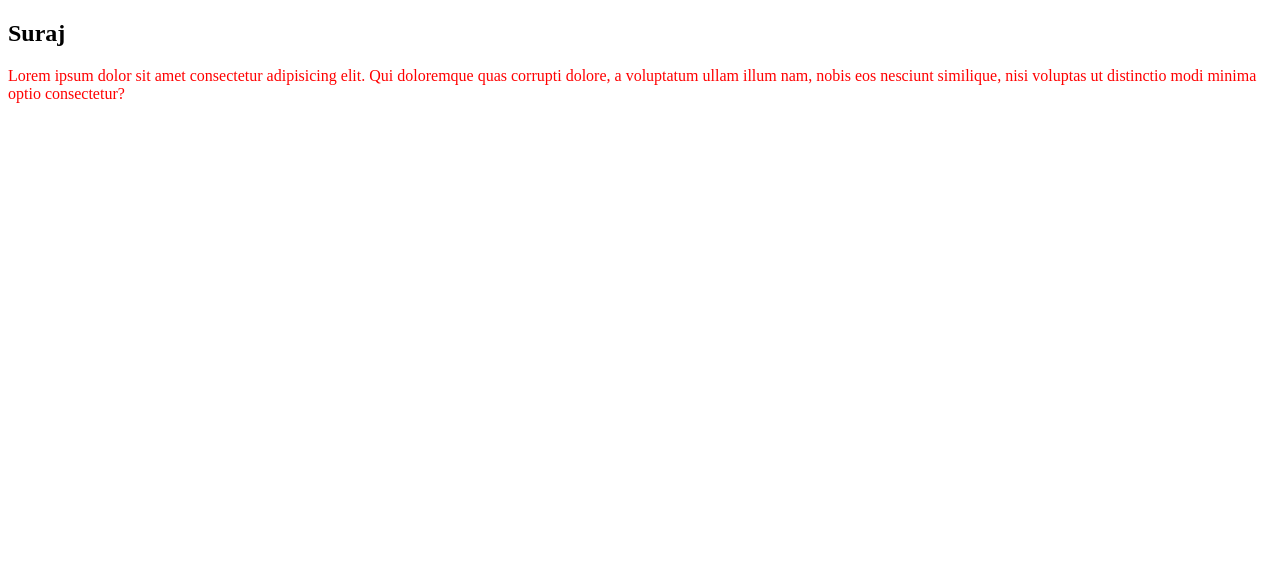
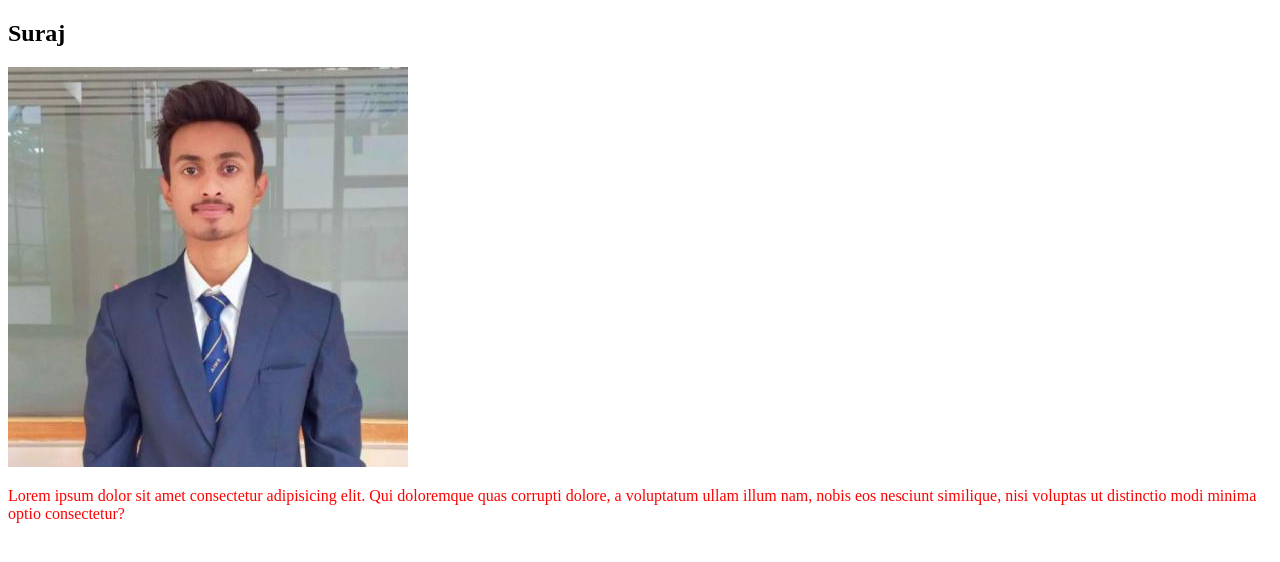
Before and after one commit to SurajAmbesange/localrepo, a plain HTML site: page index.html in a window 1280 px wide. Drawn offline with Linux system fonts and the light colour scheme.

Commit message:
Added Image

```diff
--- a/index.html
+++ b/index.html
@@ -8,6 +8,7 @@
 </head>
 <body>
     <h2>Suraj</h2>
+   <img src="Suraj.jpg" alt="">
     <p>Lorem ipsum dolor sit amet consectetur adipisicing elit. Qui doloremque quas corrupti dolore, a voluptatum ullam illum nam, nobis eos nesciunt similique, nisi voluptas ut distinctio modi minima optio consectetur?</p>
 </body>
 </html>
```
Also changed, not shown: Suraj.jpg (added).
